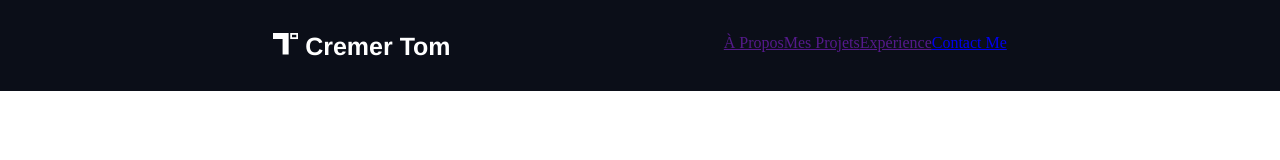
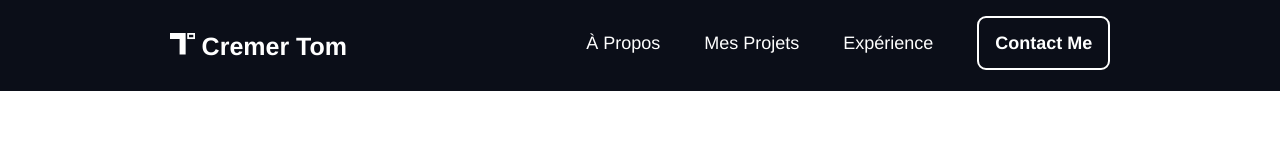
Before and after one commit to tom-cremer/site_cv, a website built with Parcel: page index.html in a window 1280 px wide. Built offline with nearby package versions, Linux system fonts and the light colour scheme.

Commit message:
✅ Header update

```diff
--- a/index.html
+++ b/index.html
@@ -24,9 +24,11 @@
 <body>
 <h1 class="hidden">Curriculum Vitae de Tom Cremer</h1>
 <header class="header-container">
+
   <div class="title-container">
     <a class="title-content" href="#">Cremer Tom</a>
-      <svg id="Layer_2" class="logo" data-name="Layer 2" xmlns="http://www.w3.org/2000/svg" viewBox="0 0 14 14" width="25px">
+    <svg id="Layer_2" class="logo" data-name="Layer 2" xmlns="http://www.w3.org/2000/svg" viewBox="0 0 14 14"
+         width="25px">
       <g id="Layer_1-2" data-name="Layer 1">
         <g>
           <polygon class="cls-2" points=".5 .5 .5 2.89 5.87 2.89 5.87 11.6 8.26 11.6 8.26 2.89 8.26 .53 8.26 .5 .5 .5"/>
@@ -38,25 +40,13 @@
 
   <nav class="menu-container">
     <ul class="menu-list">
-        <li class="menu-item">
-          <a href="" class="menu-links">À Propos</a>
-        </li>
-        <li class="menu-item">
-          <a href="" class="menu-links">Mes Projets</a>
-        </li>
-        <li class="menu-item">
-          <a href="" class="menu-links">Expérience</a>
-        </li>
-        <li class="menu-item">
-          <a href="#" class="header-button">Contact Me</a>
-        </li>
+      <li class="menu-item"><a href="#" class="menu-links">À&nbsp;Propos</a></li>
+      <li class="menu-item"><a href="#" class="menu-links">Mes&nbsp;Projets</a></li>
+      <li class="menu-item"><a href="#" class="menu-links">Expérience</a></li>
+      <li class="menu-item"><a href="#" class="menu-links header-button">Contact&nbsp;Me</a></li>
     </ul>
   </nav>
-
-
 </header>
-
-
 
 
 <script src="src/js/app.js"></script>
--- a/src/scss/main.scss
+++ b/src/scss/main.scss
@@ -8,36 +8,56 @@ body {
 
 .header-container {
   background-color: $black;
-  padding: 33px 0;
   display: flex;
-  justify-content: space-evenly;
+  justify-content: space-around;
+  padding: 33px 50px;
+
   .title-container {
     display: flex;
     align-items: center;
+
     .logo {
       order: -1;
       margin-right: 7px;
     }
+
     .title-content {
       text-decoration: none;
       color: inherit;
-      font-family: 'Satoshi', Montserrat, Helvetica, Arial, sans-serif;
+      font-family: $satoshi;
       font-size: 25px;
       font-weight: bold;
     }
   }
+
   .menu-container {
-    float: right;
-    position: relative;
+    .menu-list {
+      padding: 0;
+      .menu-item {
+        display: inline;
+        margin-right: 40px;
+        &:last-child {
+          margin-right: auto;
+        }
+
+        .menu-links {
+          text-decoration: none;
+          color: inherit;
+          font-family: $satoshi;
+          font-size: 18px;
+          font-weight: 500;
+        }
+        .header-button {
+          font-weight: bold;
+          padding: 15px 16px;
+          border: 2px $white solid;
+          border-radius: 9px;
+        }
+
+      }
+    }
   }
-  .menu-list {
-    display: flex;
-    justify-content: space-evenly;
-    align-items: flex-end;
-  }
-
 }
-
 
 .hidden {
   clip: rect(0 0 0 0);
--- a/src/scss/variables.scss
+++ b/src/scss/variables.scss
@@ -9,7 +9,9 @@ $light-grey: #DBDBDB;
 $dark-grey: #C2C2C2;
 $green: #05C874;
 
+// fonts
 
+$satoshi: 'Satoshi', Montserrat, Helvetica, Arial, sans-serif;
 
 // Font Path
 
```
Lines whose indentation alone changed are shown as unchanged.
